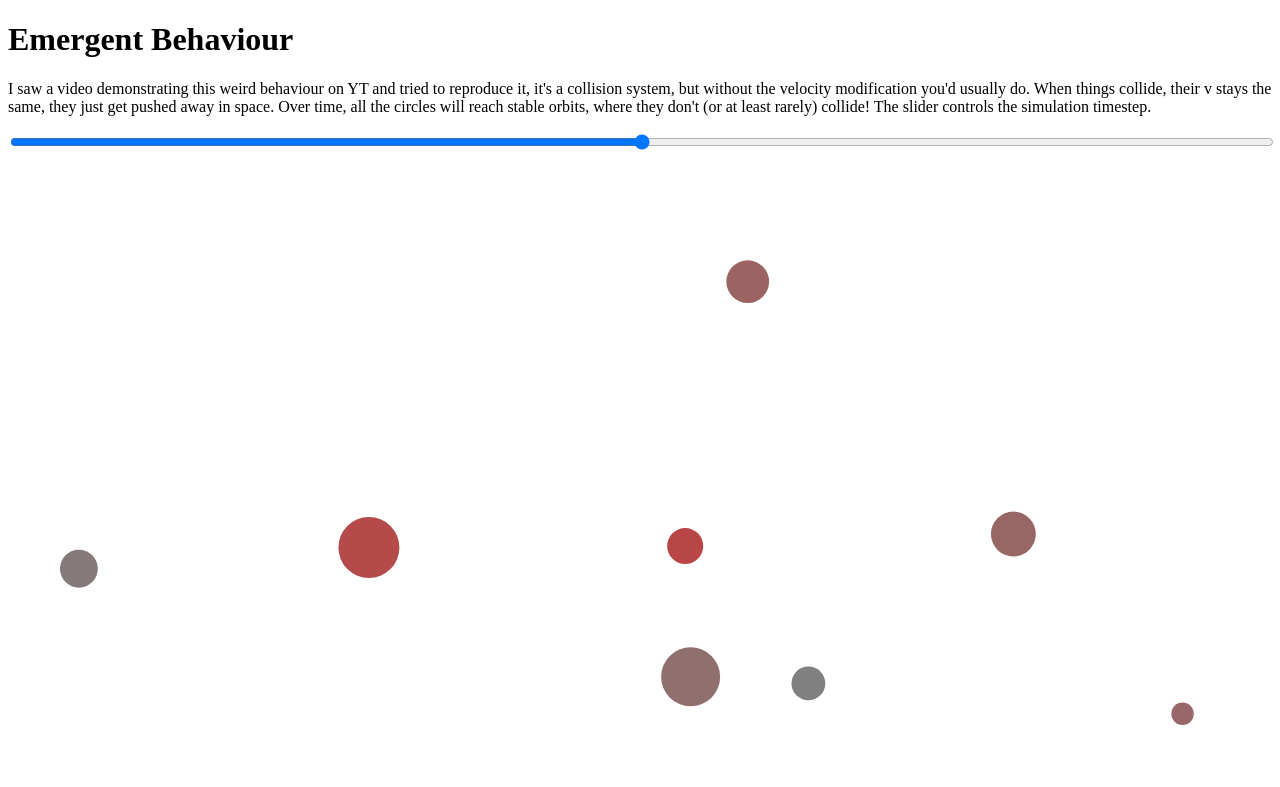
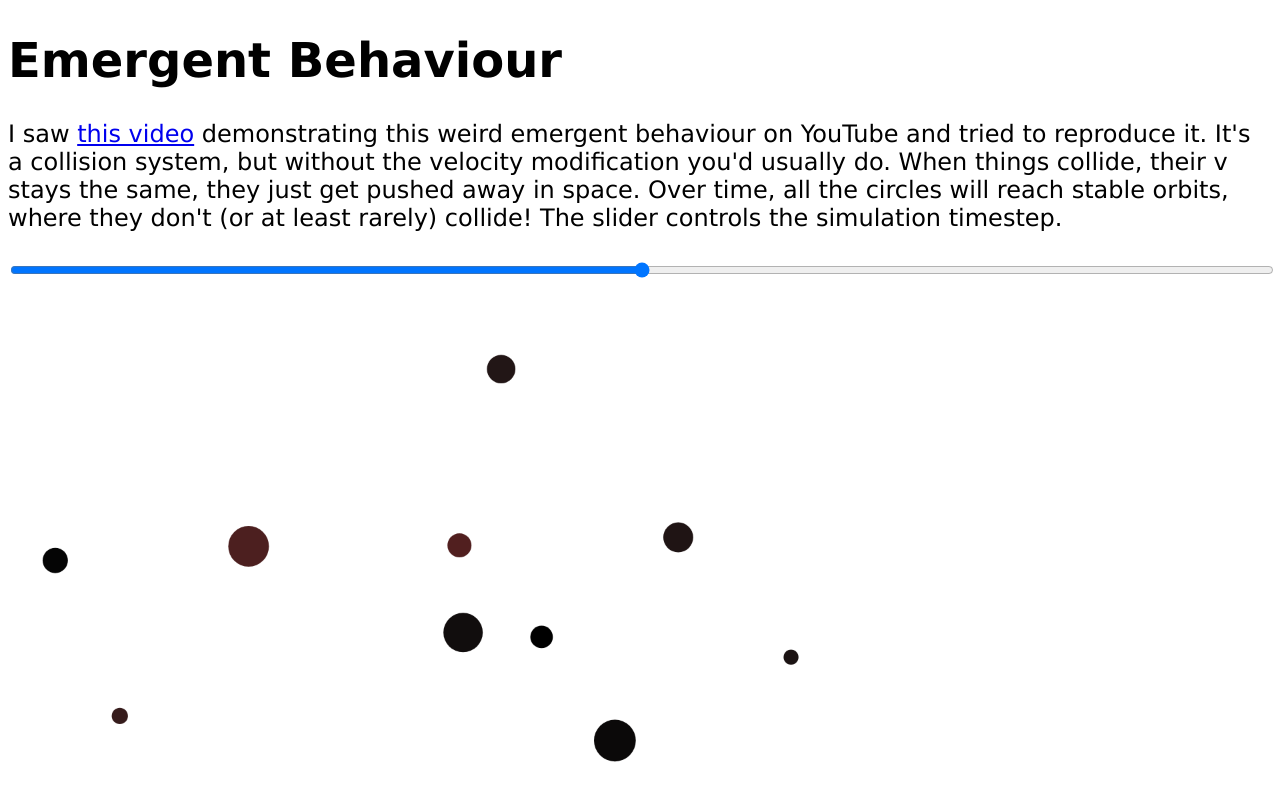
Before and after one commit to missing-user/emergent_behaviour, a plain HTML site: page index.html in a window 1280 px wide. Shown: the top 787 px of the page. Drawn offline with Linux system fonts and the light colour scheme.

Commit message:
minor styling

```diff
--- a/index.html
+++ b/index.html
@@ -9,9 +9,24 @@
 </head>
 
 <body>
+  <style>
+    body {
+      font-size: 150%;
+      font-family: Verdana, Geneva, Tahoma, sans-serif;
+    }
+
+    canvas {
+      max-width: 100%;
+      max-height: 100vh;
+    }
+  </style>
   <h1>Emergent Behaviour</h1>
-  <p>I saw a video demonstrating this weird behaviour on YT and tried to reproduce it, it's a collision system, but without the velocity modification you'd usually do. When things collide, their v stays the same, they just get pushed away in space. Over time, all the circles will reach stable orbits, where they don't (or at least rarely) collide! The slider controls the simulation timestep.</p>
-  <input type="range" min=".01" max="1" step="any" style="width: 100%;" oninput="dt = this.value/stepsPerFrame"
+  <p>I saw <a href="https://www.youtube.com/watch?v=SqpIcsN0FTI">this video</a> demonstrating this weird emergent
+    behaviour on YouTube and tried to reproduce it. It's a collision system, but
+    without the velocity modification you'd usually do. When things collide, their v stays the same, they just get
+    pushed away in space. Over time, all the circles will reach stable orbits, where they don't (or at least rarely)
+    collide! The slider controls the simulation timestep.</p>
+  <input type="range" min=".002" max="1" step="any" style="width: 100%;" oninput="dt = this.value/stepsPerFrame"
     name="timestep" id="timestep">
   <canvas id="canvas" width="1200" height="1200"></canvas>
 </body>
--- a/script.js
+++ b/script.js
@@ -18,7 +18,7 @@ function Ball(x, y, dx, dy, r) {
   this.r = r;
 
   this.draw = function () {
-    ctx.fillStyle = 'hsl(0,' + ~~Math.min(100, this.colliding) + '%,50%)';
+    ctx.fillStyle = 'hsl(0,' + ~~Math.min(100, this.colliding) + '%,' + ~~Math.min(50, this.colliding / 2) + '%)';
     ctx.beginPath();
     ctx.arc(this.x, this.y, this.r, 0, 2 * Math.PI);
     ctx.fill();
```
